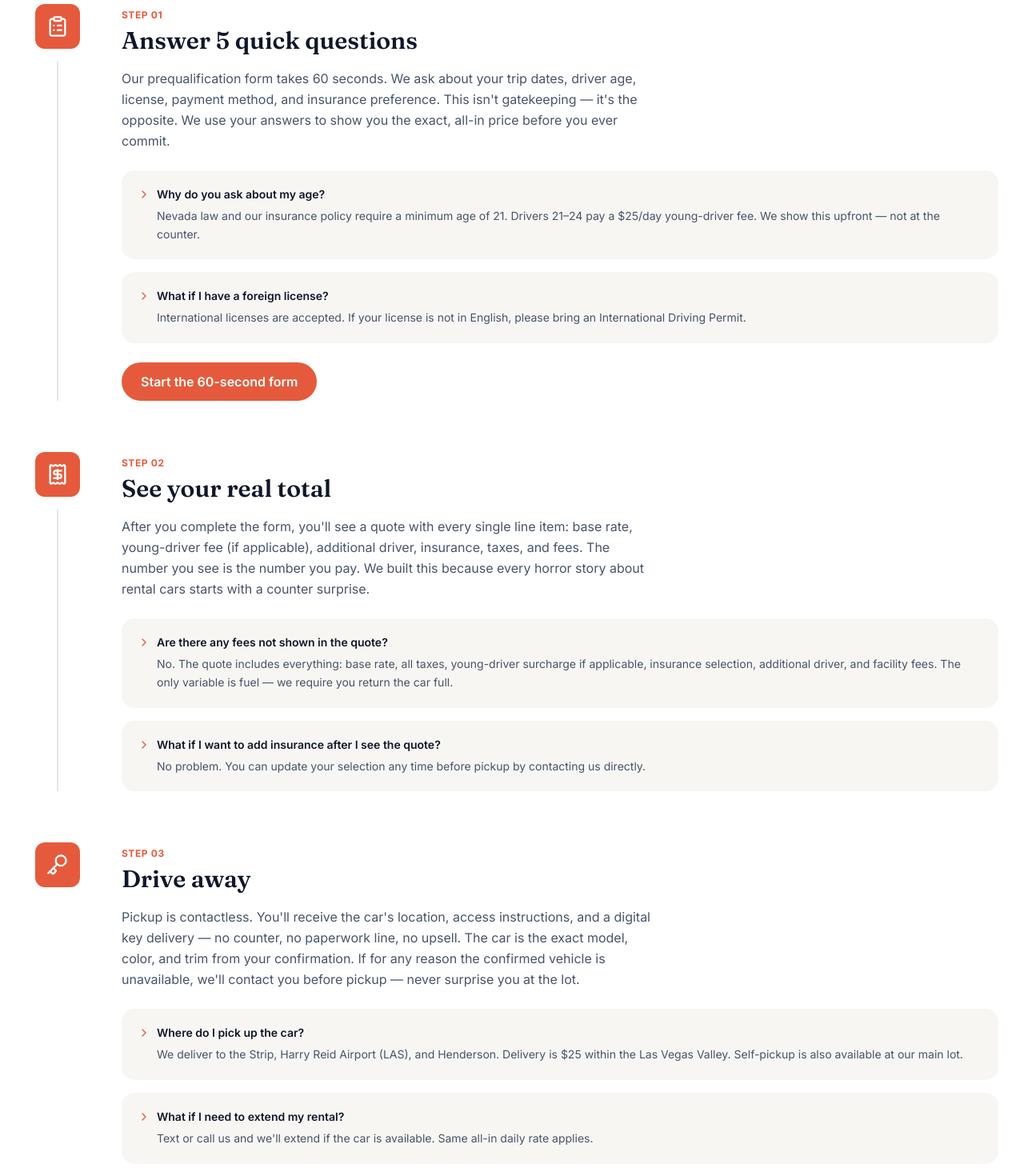
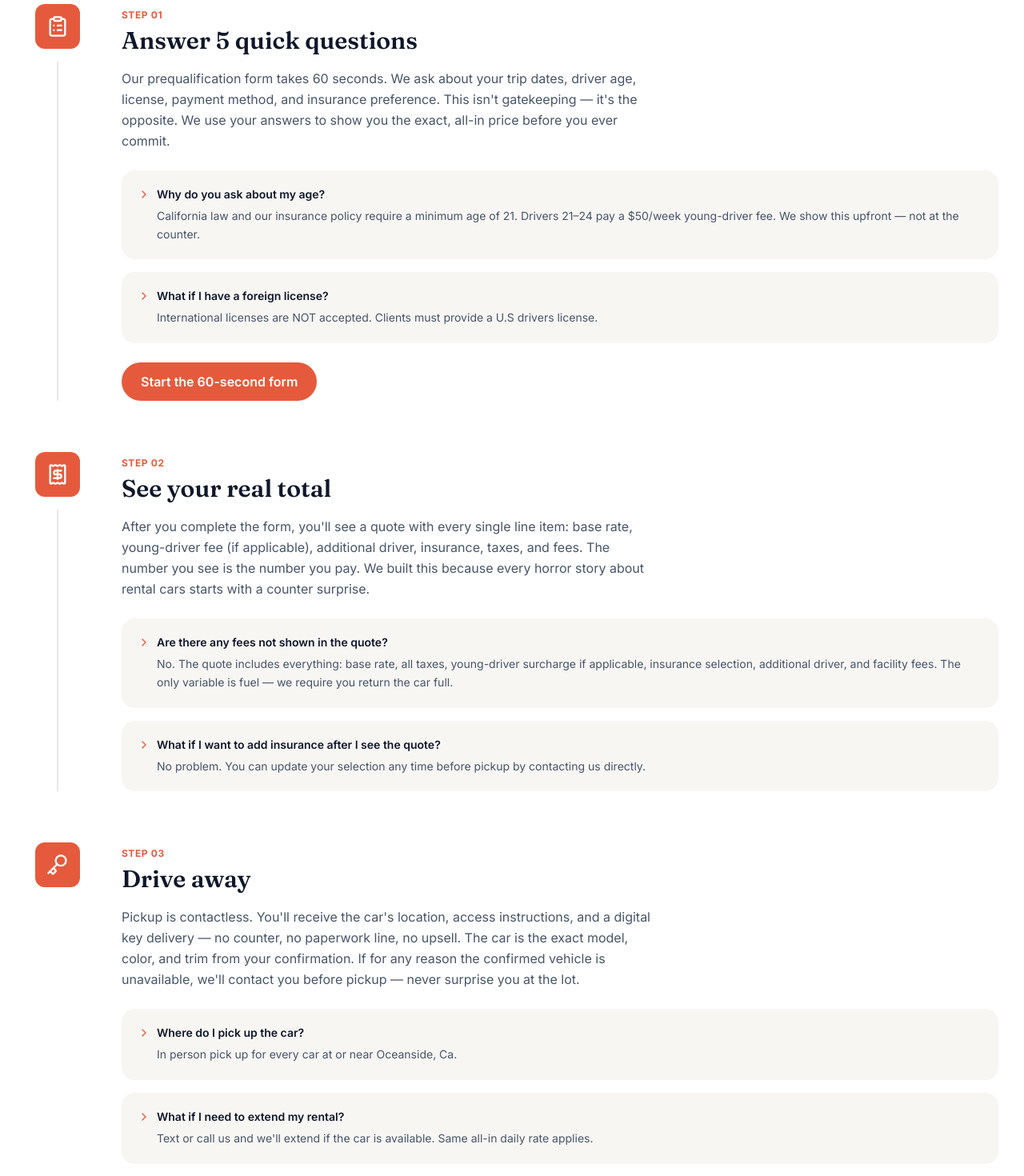
Before and after one commit to aigroupautomation-sketch/2026_5_25_danes_daily_drivers, a Next.js app: page /how-it-works in a window 1280 px wide. Shown: the part 464-1934 px from the top of the page at 80% size. Built offline with nearby package versions, Linux system fonts and the light colour scheme.

Commit message:
Update FAQ items for age, foreign license, and pickup location

```diff
--- a/app/how-it-works/page.tsx
+++ b/app/how-it-works/page.tsx
@@ -19,11 +19,11 @@ const steps = [
     qa: [
       {
         q: 'Why do you ask about my age?',
-        a: "Nevada law and our insurance policy require a minimum age of 21. Drivers 21–24 pay a $25/day young-driver fee. We show this upfront — not at the counter.",
+        a: "California law and our insurance policy require a minimum age of 21. Drivers 21–24 pay a $50/week young-driver fee. We show this upfront — not at the counter.",
       },
       {
         q: 'What if I have a foreign license?',
-        a: 'International licenses are accepted. If your license is not in English, please bring an International Driving Permit.',
+        a: 'International licenses are NOT accepted. Clients must provide a U.S drivers license.',
       },
     ],
   },
@@ -53,7 +53,7 @@ const steps = [
     qa: [
       {
         q: 'Where do I pick up the car?',
-        a: "We deliver to the Strip, Harry Reid Airport (LAS), and Henderson. Delivery is $25 within the Las Vegas Valley. Self-pickup is also available at our main lot.",
+        a: "In person pick up for every car at or near Oceanside, Ca.",
       },
       {
         q: 'What if I need to extend my rental?',
```
Also changed, not shown: 1 other file (tests, documents, lock files or other folders).
